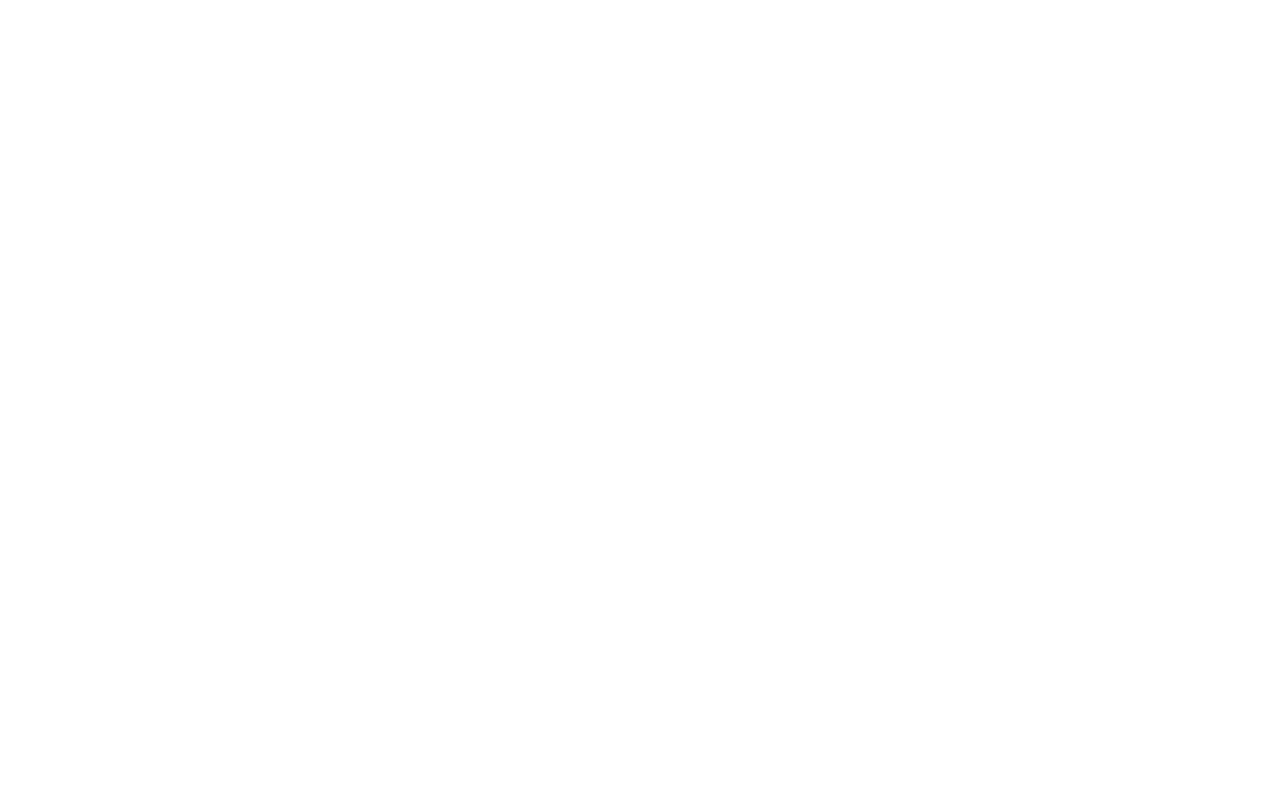
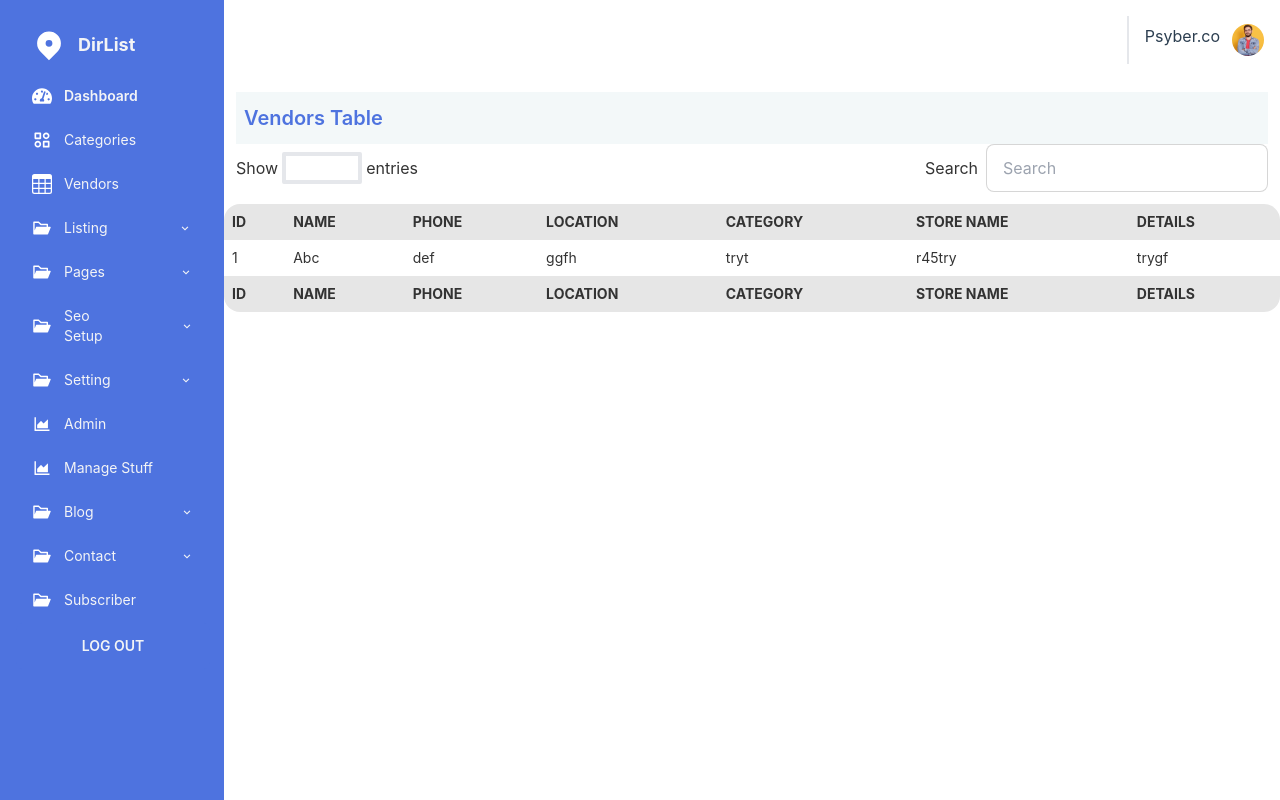
Before and after one commit to eliyas700/WedEazzy-Admin-Dashboard-Frontend, a React (Create React App) app: page /vendors in a window 1280 px wide. Before the commit this address had no page. Built offline with nearby package versions, Linux system fonts and the light colour scheme.

Commit message:
Vendors Added

```diff
--- a/src/App.js
+++ b/src/App.js
@@ -7,6 +7,7 @@
 import Dashboard from "./Components/Dashboard";
 import DashboardContent from "./Components/DashboardContent ";
 import Login from "./Components/Login/Login";
+import Vendors from "./Components/Vendors/Vendors";
 
 function App() {
   return (
@@ -16,6 +17,7 @@
           <Route index element={<DashboardContent></DashboardContent>}></Route>
           <Route path="admin" element={<AdminPanel></AdminPanel>}></Route>
           <Route path="category" element={<Categories></Categories>}></Route>
+          <Route path="vendors" element={<Vendors></Vendors>}></Route>
         </Route>
         <Route path="/login" element={<Login />}></Route>
       </Routes>
--- a/src/Components/Dashboard.js
+++ b/src/Components/Dashboard.js
@@ -7,6 +7,7 @@
 import { BiCategoryAlt, BiChevronDown } from "react-icons/bi";
 import img from "../Assets/earl-newell-2021-09-08-02-06-31-6093.jpg";
 import AddAdminModal from "./Admin/AddAdminModal";
+import { BsTable } from "react-icons/bs";
 const Dashboard = () => {
   return (
     <div>
@@ -65,6 +66,11 @@
               <li>
                 <Link to="/category">
                   <BiCategoryAlt className="text-white" size={20} /> Categories{" "}
+                </Link>
+              </li>
+              <li>
+                <Link to="/vendors">
+                  <BsTable className="text-white" size={20} /> Vendors
                 </Link>
               </li>
 
--- /dev/null
+++ b/src/Components/Vendors/Vendors.js
@@ -0,0 +1,67 @@
+import React from "react";
+
+const Vendors = () => {
+  return (
+    <div>
+      <div className="p-3">
+        {" "}
+        <h2 className="text-primary text-xl bg-[#f3f8f9] px-2 py-3 font-semibold">
+          Vendors Table{" "}
+        </h2>
+        <div className="flex justify-between items-center">
+          <div>
+            <label htmlFor="show">Show</label>
+            <input type="number" className="border-4 mx-1 rounded-sm  w-20" />
+            <span>entries</span>
+          </div>
+          <div class=" flex items-center ">
+            <label htmlFor="search">Search</label>
+            <input
+              type="text"
+              placeholder="Search"
+              class="input input-bordered ml-2"
+              id="search"
+            />
+          </div>
+        </div>
+      </div>
+      <div class="overflow-x-auto">
+        <table class="table table-compact w-full">
+          <thead>
+            <tr>
+              <th>ID</th>
+              <th>Name</th>
+              <th>Phone</th>
+              <th>Location</th>
+              <th>Category</th>
+              <th>Store Name</th>
+              <th>Details</th>
+            </tr>
+          </thead>
+          <tbody>
+            <td>1</td>
+            <td>Abc</td>
+            <td>def</td>
+            <td>ggfh</td>
+            <td>tryt</td>
+            <td>r45try</td>
+            <td>trygf</td>
+          </tbody>
+          <tfoot>
+            <tr>
+              <th>ID</th>
+              <th>Name</th>
+              <th>Phone</th>
+              <th>Location</th>
+              <th>Category</th>
+              <th>Store Name</th>
+              <th>Details</th>
+            </tr>
+          </tfoot>
+        </table>
+      </div>
+    </div>
+  );
+};
+
+export default Vendors;
```
